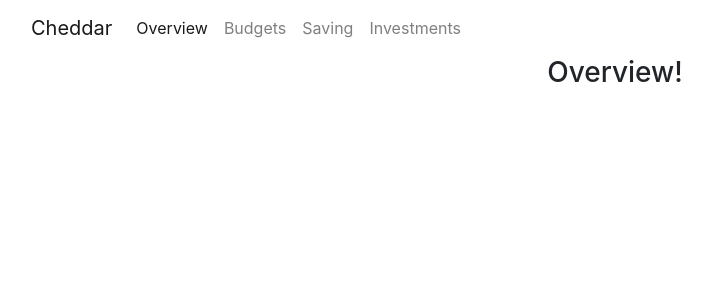
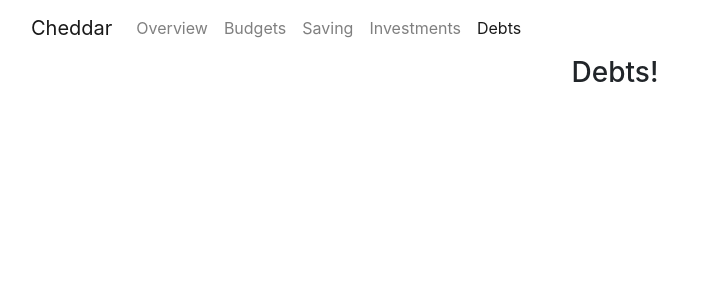
Before and after one commit to jmkoontz/cheddar, a React (Create React App) app in the folder frontend/: page /debts in a window 1280 px wide. Before the commit this address led to /. Shown: the top 300 px of the page, without its empty margins (25-737 px from the left). Built offline with nearby package versions, Linux system fonts and the light colour scheme.

Commit message:
Add Debts Page

```diff
--- a/frontend/src/components/App.js
+++ b/frontend/src/components/App.js
@@ -5,6 +5,7 @@ import Overview from './Overview/Overview';
 import Budgets from './Budgets/Budgets';
 import Saving from './Saving/Saving';
 import Investments from './Investments/Investments';
+import Debts from './Debts/Debts';
 import './App.css';
 
 function App() {
@@ -16,6 +17,7 @@ function App() {
         <Route path="/budgets" render={() => <Budgets />} />
         <Route path="/saving" render={() => <Saving />} />
         <Route path="/investments" render={() => <Investments />} />
+        <Route path="/debts" render={() => <Debts />} />
         <Route path="/" render={() => <Redirect to="/" />} />
       </Switch>
     </div>
--- /dev/null
+++ b/frontend/src/components/Debts/Debts.js
@@ -0,0 +1,13 @@
+import React from 'react';
+
+class Debts extends React.Component {
+  render () {
+    return (
+      <div className="BigDivArea">
+        <h3>Debts!</h3>
+      </div>
+    );
+  }
+}
+
+export default Debts;
--- a/frontend/src/components/header/Header.js
+++ b/frontend/src/components/header/Header.js
@@ -16,6 +16,8 @@ class Header extends Component {
       tabValue = 2;
     } else if (!History.location.pathname.indexOf("/investments")) {
       tabValue = 3;
+    } else if (!History.location.pathname.indexOf("/debts")) {
+      tabValue = 4;
     }
 
     this.state = {
@@ -33,6 +35,8 @@ class Header extends Component {
       History.push("/saving");
     } else if (newValue === '3') {
       History.push("/investments");
+    } else if (newValue === '4') {
+      History.push("/debts");
     }
 
   };
@@ -45,6 +49,7 @@ class Header extends Component {
           <Nav.Link eventKey={1}>Budgets</Nav.Link>
           <Nav.Link eventKey={2}>Saving</Nav.Link>
           <Nav.Link eventKey={3}>Investments</Nav.Link>
+          <Nav.Link eventKey={4}>Debts</Nav.Link>
         </Nav>
       </Navbar.Collapse>
     );
```
Also changed, not shown: 1 other file (tests, documents, lock files or other folders).
